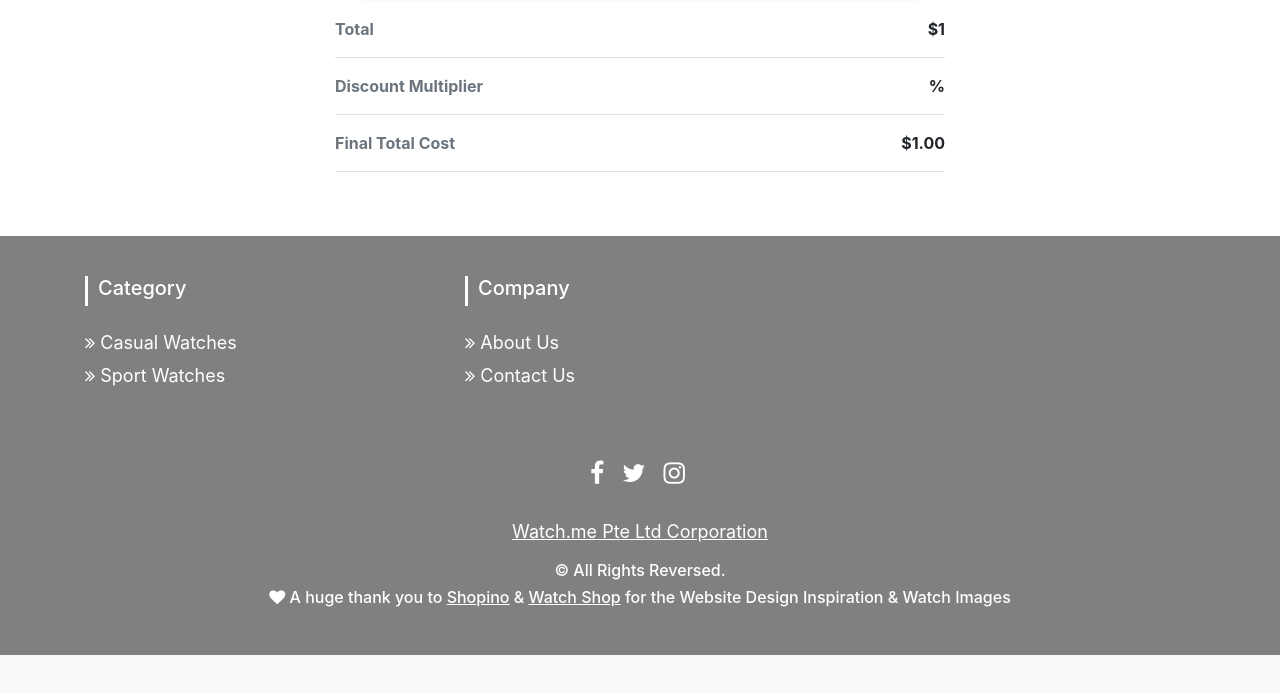
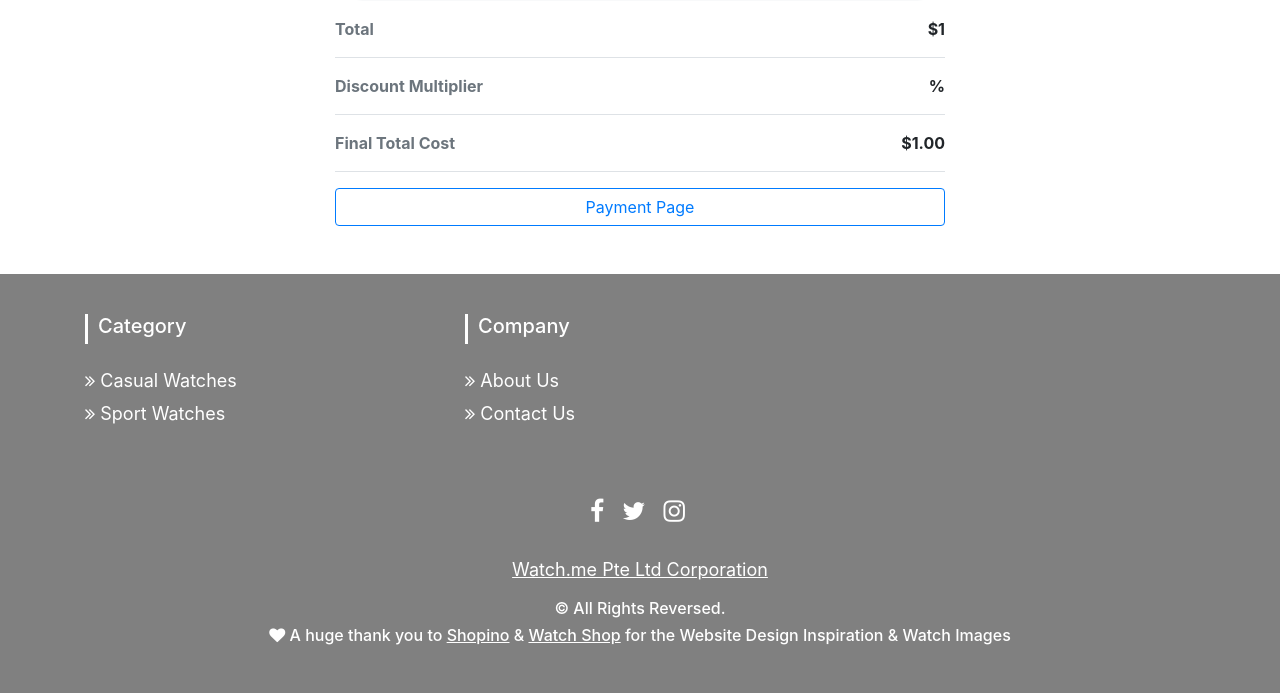
Before and after one commit to javvylx/1004-Project-PHP, a PHP site: the page made by public_html/SubPages/Shopping Cart/process_checkout.php in a window 1280 px wide. Shown: the part 209-902 px from the top of the page. Before the commit the page ends 864 px from the top, so only its background shows below. Run offline with PHP 8.4, Linux system fonts and the light colour scheme; the visitor is signed in with stand-in values (Sample User, id 1); data that the repository does not hold is empty.

Commit message:
Added Payment Button

```diff
--- a/public_html/SubPages/Shopping Cart/Shopping Cart.php
+++ b/public_html/SubPages/Shopping Cart/Shopping Cart.php
@@ -171,7 +171,6 @@ $shipping = 10.00;
           <li class="d-flex justify-content-between py-3 border-bottom"><strong class="text-muted">Tax</strong><strong>$0.00</strong></li>
           <li class="d-flex justify-content-between py-3 border-bottom"><strong class="text-muted">Total</strong>
             <h5 class="font-weight-bold">$<?php echo $cost = $total+$shipping+$tax ?></h5>
-            <?php $_SESSION['cost'] = $cost; ?>
           </li>
         </ul>
         <form action="process_checkout.php" method="post">
@@ -200,3 +199,4 @@ $shipping = 10.00;
 
 </body>
 </html>
+<?php $_SESSION['cost'] = $cost; ?>
--- a/public_html/SubPages/Shopping Cart/process_checkout.php
+++ b/public_html/SubPages/Shopping Cart/process_checkout.php
@@ -62,6 +62,7 @@ else{
       <li class="d-flex justify-content-between py-3 border-bottom"><strong class="text-muted">Final Total Cost</strong><strong><?php echo '$'.number_format((float)$finaltotal,2,'.','') ?></strong>
       </li>
     </ul>
+    <a href="payment.php" class=" mx-auto btn btn-outline-primary row d-flex justify-content-center"> Payment Page</a>
   </div>
 
 
```
